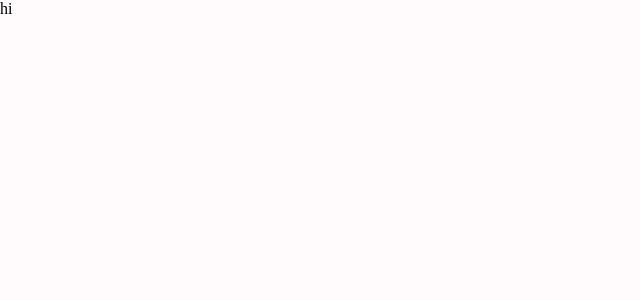
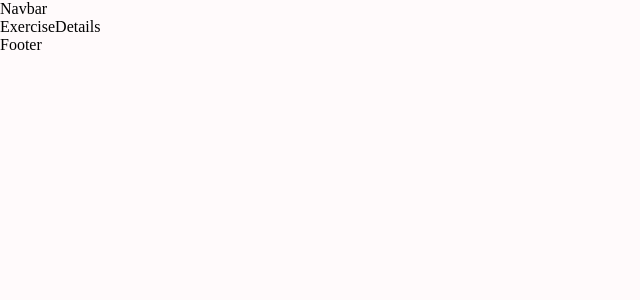
Before and after one commit to saranyasri-s/React-Gym, a React (Create React App) app: page /exercise/1 in a window 1280 px wide. Shown: the top 300 px of the page, without its empty margins (0-640 px from the left). Built offline with nearby package versions, Linux system fonts and the light colour scheme.

Commit message:
added navbar footer and pages files

```diff
--- a/package.json
+++ b/package.json
@@ -3,6 +3,9 @@
   "version": "0.1.0",
   "private": true,
   "dependencies": {
+    "@emotion/react": "^11.11.3",
+    "@emotion/styled": "^11.11.0",
+    "@mui/icons-material": "^5.15.2",
     "@mui/material": "^5.15.2",
     "@testing-library/jest-dom": "^5.17.0",
     "@testing-library/react": "^13.4.0",
--- a/src/App.js
+++ b/src/App.js
@@ -1,7 +1,25 @@
 import classes from "./App.module.css";
+import { Routes, Route } from "react-router-dom";
+import { Box } from "@mui/material";
+import Home from "./Pages/Home";
+import ExerciseDetails from "./Pages/ExerciseDetails";
+import Navbar from "./Components/Navbar";
+import Footer from "./Components/Footer";
 
 function App() {
-  return <div className={classes.App}>hi</div>;
+  return (
+    <div className={classes.App}>
+      <Navbar></Navbar>
+      <Routes>
+        <Route path="/" element={<Home />}></Route>
+        <Route
+          path="/exercise/:id"
+          element={<ExerciseDetails></ExerciseDetails>}
+        ></Route>
+      </Routes>
+      <Footer />
+    </div>
+  );
 }
 
 export default App;
--- /dev/null
+++ b/src/Components/Footer.js
@@ -0,0 +1,7 @@
+import React from "react";
+import classes from "./Footer.module.css";
+function Footer() {
+  return <div>Footer</div>;
+}
+
+export default Footer;
--- /dev/null
+++ b/src/Components/Navbar.js
@@ -0,0 +1,9 @@
+import React from 'react'
+import classes from "./Navbar.module.css"
+function Navbar() {
+  return (
+    <div>Navbar</div>
+  )
+}
+
+export default Navbar
--- /dev/null
+++ b/src/Pages/ExerciseDetails.js
@@ -0,0 +1,9 @@
+import React from 'react'
+import classes from "./ExerciseDetails.module.css"
+function ExerciseDetails() {
+  return (
+    <div>ExerciseDetails</div>
+  )
+}
+
+export default ExerciseDetails
--- /dev/null
+++ b/src/Pages/Home.js
@@ -0,0 +1,7 @@
+import React from "react";
+import classes from "./Home.module.css";
+function Home() {
+  return <div>Home</div>;
+}
+
+export default Home;
--- a/src/index.js
+++ b/src/index.js
@@ -1,11 +1,13 @@
 import React from "react";
 import ReactDOM from "react-dom/client";
-
+import { BrowserRouter } from "react-router-dom";
 import App from "./App";
 
 const root = ReactDOM.createRoot(document.getElementById("root"));
 root.render(
   <React.StrictMode>
-    <App />
+    <BrowserRouter>
+      <App />
+    </BrowserRouter>
   </React.StrictMode>
 );
```
Also changed, not shown: src/Components/Footer.module.css (added), src/Components/Navbar.module.css (added), src/Pages/ExerciseDetails.module.css (added), src/Pages/Home.module.css (added), 1 other file (tests, documents, lock files or other folders).
